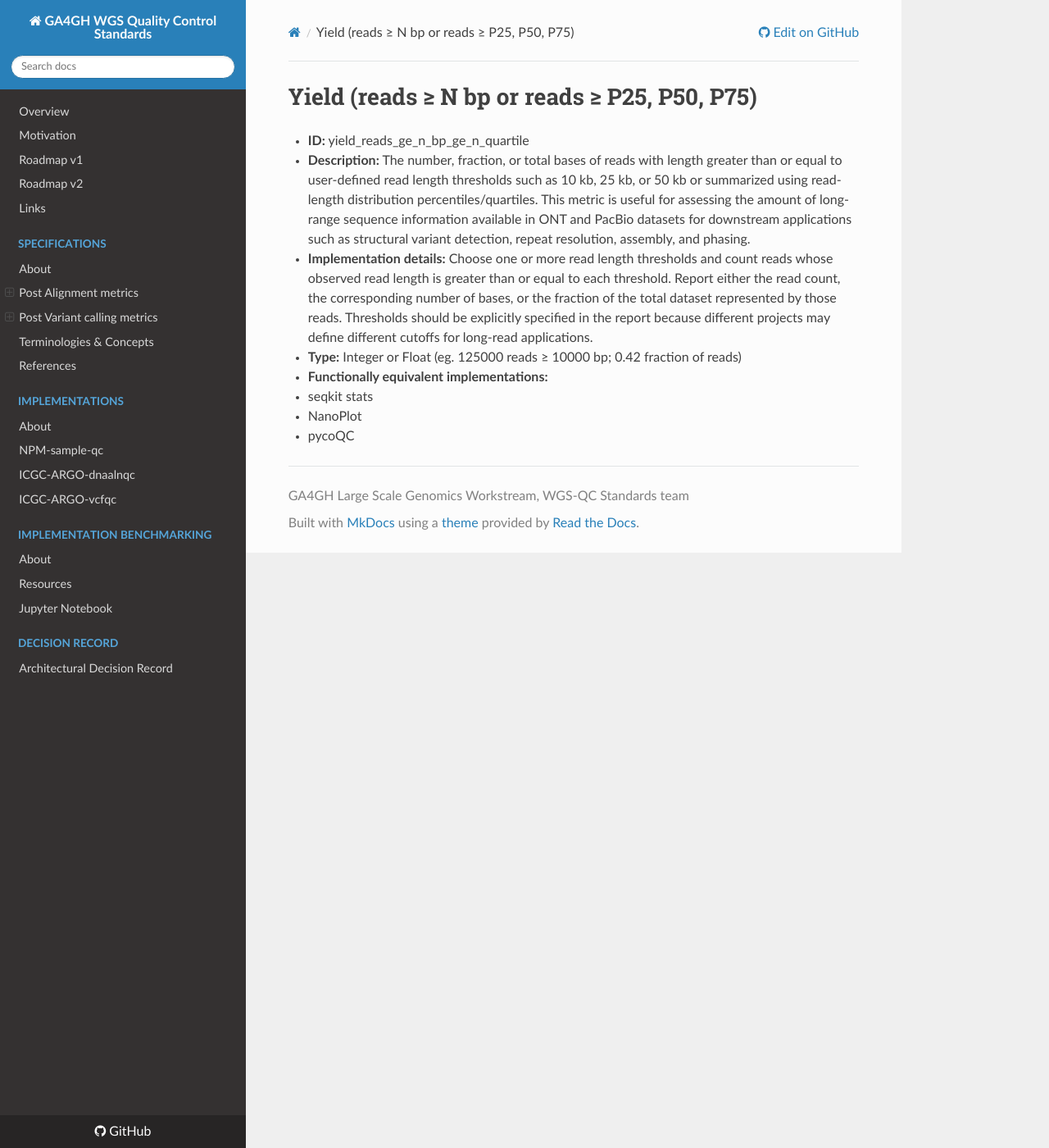
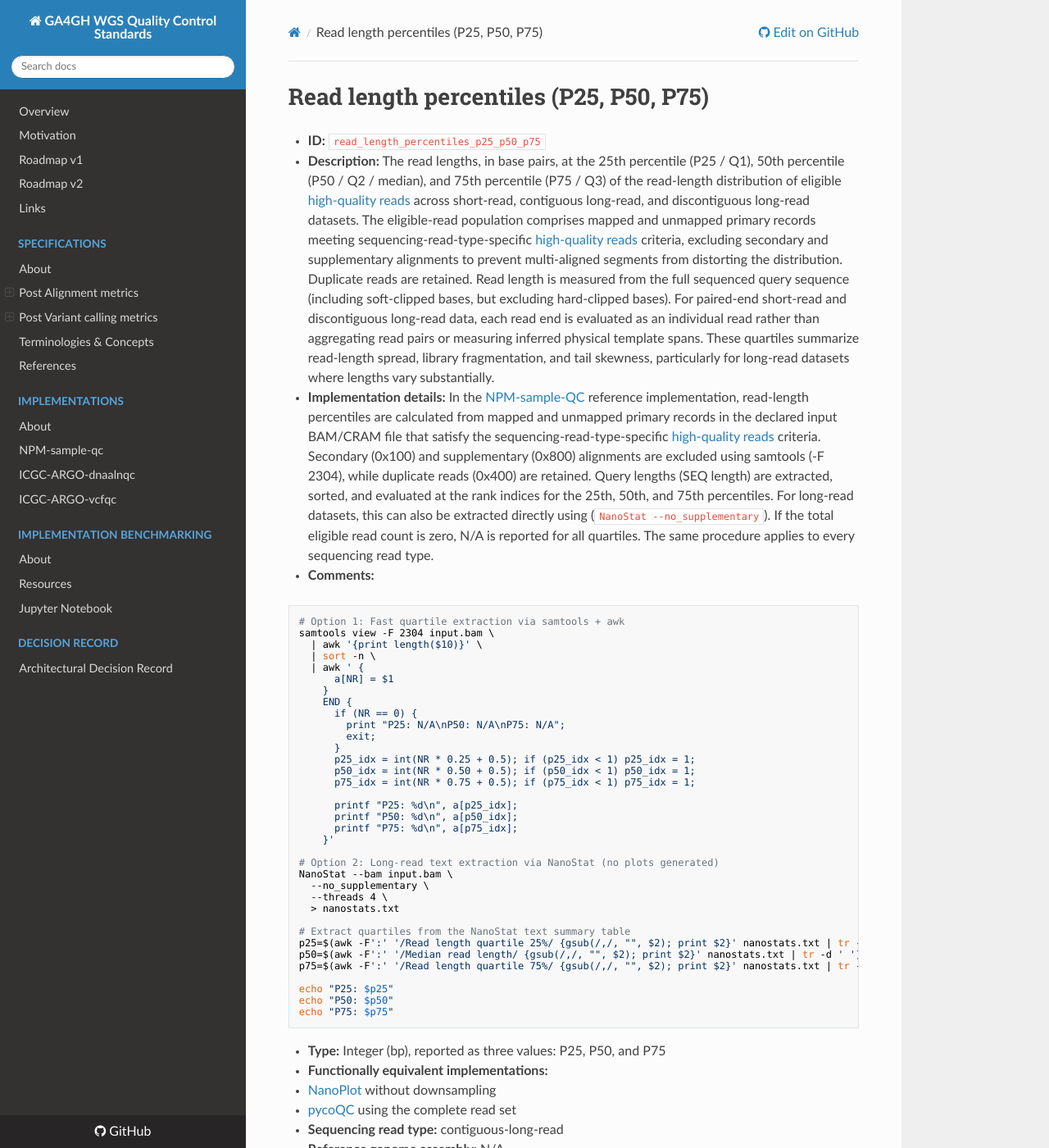
Before and after one commit to ga4gh/quality-control-wgs, an MkDocs documentation site: the page built from docs/metrics_definitions/lr-yield_reads_n_bp_or_reads_p25_p50_p75.md, in a window 1280 px wide and 1400 px high. Shown: the whole window at 82% size. Built offline with MkDocs 1.6.1, drawn with Linux system fonts in a browser that asks for light colours; nearby versions of some CDN libraries; some of the changed text lies outside the part shown.

Commit message:
read length percentiles p25_p50_p75 dev version awaiting further input/feedback

````diff
--- a/docs/metrics_definitions/lr-yield_reads_n_bp_or_reads_p25_p50_p75.md
+++ b/docs/metrics_definitions/lr-yield_reads_n_bp_or_reads_p25_p50_p75.md
@@ -1,9 +1,53 @@
-# Yield (reads ≥ N bp or reads ≥ P25, P50, P75)
-- **ID:** yield_reads_ge_n_bp_ge_n_quartile
-- **Description:** The number, fraction, or total bases of reads with length greater than or equal to user-defined read length thresholds such as 10 kb, 25 kb, or 50 kb or summarized using read-length distribution percentiles/quartiles. This metric is useful for assessing the amount of long-range sequence information available in ONT and PacBio datasets for downstream applications such as structural variant detection, repeat resolution, assembly, and phasing.
-- **Implementation details:** Choose one or more read length thresholds and count reads whose observed read length is greater than or equal to each threshold. Report either the read count, the corresponding number of bases, or the fraction of the total dataset represented by those reads. Thresholds should be explicitly specified in the report because different projects may define different cutoffs for long-read applications.
-- **Type:** Integer or Float (eg. 125000 reads ≥ 10000 bp; 0.42 fraction of reads)
+# Read length percentiles (P25, P50, P75)
+
+- **ID:** `read_length_percentiles_p25_p50_p75`
+- **Description:** The read lengths, in base pairs, at the 25th percentile (P25 / Q1), 50th percentile (P50 / Q2 / median), and 75th percentile (P75 / Q3) of the read-length distribution of eligible [high-quality reads](terminologies.md#high-quality-reads) across short-read, contiguous long-read, and discontiguous long-read datasets. The eligible-read population comprises mapped and unmapped primary records meeting sequencing-read-type-specific [high-quality reads](terminologies.md#high-quality-reads) criteria, excluding secondary and supplementary alignments to prevent multi-aligned segments from distorting the distribution. Duplicate reads are retained. Read length is measured from the full sequenced query sequence (including soft-clipped bases, but excluding hard-clipped bases). For paired-end short-read and discontiguous long-read data, each read end is evaluated as an individual read rather than aggregating read pairs or measuring inferred physical template spans. These quartiles summarize read-length spread, library fragmentation, and tail skewness, particularly for long-read datasets where lengths vary substantially.
+- **Implementation details:** In the [NPM-sample-QC](References.md#npm-sample-qc) reference implementation, read-length percentiles are calculated from mapped and unmapped primary records in the declared input BAM/CRAM file that satisfy the sequencing-read-type-specific [high-quality reads](terminologies.md#high-quality-reads) criteria. Secondary (0x100) and supplementary (0x800) alignments are excluded using samtools (-F 2304), while duplicate reads (0x400) are retained. Query lengths (SEQ length) are extracted, sorted, and evaluated at the rank indices for the 25th, 50th, and 75th percentiles. For long-read datasets, this can also be extracted directly using (`NanoStat --no_supplementary`). If the total eligible read count is zero, N/A is reported for all quartiles. The same procedure applies to every sequencing read type.
+- **Comments:**
+```
+# Option 1: Fast quartile extraction via samtools + awk
+samtools view -F 2304 input.bam \
+  | awk '{print length($10)}' \
+  | sort -n \
+  | awk ' {
+      a[NR] = $1
+    }
+    END {
+      if (NR == 0) {
+        print "P25: N/A\nP50: N/A\nP75: N/A";
+        exit;
+      }
+      p25_idx = int(NR * 0.25 + 0.5); if (p25_idx < 1) p25_idx = 1;
+      p50_idx = int(NR * 0.50 + 0.5); if (p50_idx < 1) p50_idx = 1;
+      p75_idx = int(NR * 0.75 + 0.5); if (p75_idx < 1) p75_idx = 1;
+
+      printf "P25: %d\n", a[p25_idx];
+      printf "P50: %d\n", a[p50_idx];
+      printf "P75: %d\n", a[p75_idx];
+    }'
+
+# Option 2: Long-read text extraction via NanoStat (no plots generated)
+NanoStat --bam input.bam \
+  --no_supplementary \
+  --threads 4 \
+  > nanostats.txt
+
+# Extract quartiles from the NanoStat text summary table
+p25=$(awk -F':' '/Read length quartile 25%/ {gsub(/,/, "", $2); print $2}' nanostats.txt | tr -d ' ')
+p50=$(awk -F':' '/Median read length/ {gsub(/,/, "", $2); print $2}' nanostats.txt | tr -d ' ')
+p75=$(awk -F':' '/Read length quartile 75%/ {gsub(/,/, "", $2); print $2}' nanostats.txt | tr -d ' ')
+
+echo "P25: $p25"
+echo "P50: $p50"
+echo "P75: $p75"
+```
+- **Type:** Integer (bp), reported as three values: P25, P50, and P75
 - **Functionally equivalent implementations:**
-  - seqkit stats
-  - NanoPlot
-  - pycoQC
+  - [NanoPlot](https://github.com/wdecoster/NanoPlot) without downsampling
+  - [pycoQC](https://github.com/a-slide/pycoQC) using the complete read set
+- **Sequencing read type:** contiguous-long-read
+- **Reference genome assembly:** N/A
+- **Version:** 2.0
+- **Sequencing technology:** Oxford Nanopore Technologies (ONT) | Pacific Biosciences (PacBio)
+- **Associated aligner:** N/A
+- **Associated basecaller:** Dorado (ONT) | SMRT Link/CCS (PacBio); record the exact version and model.
````
